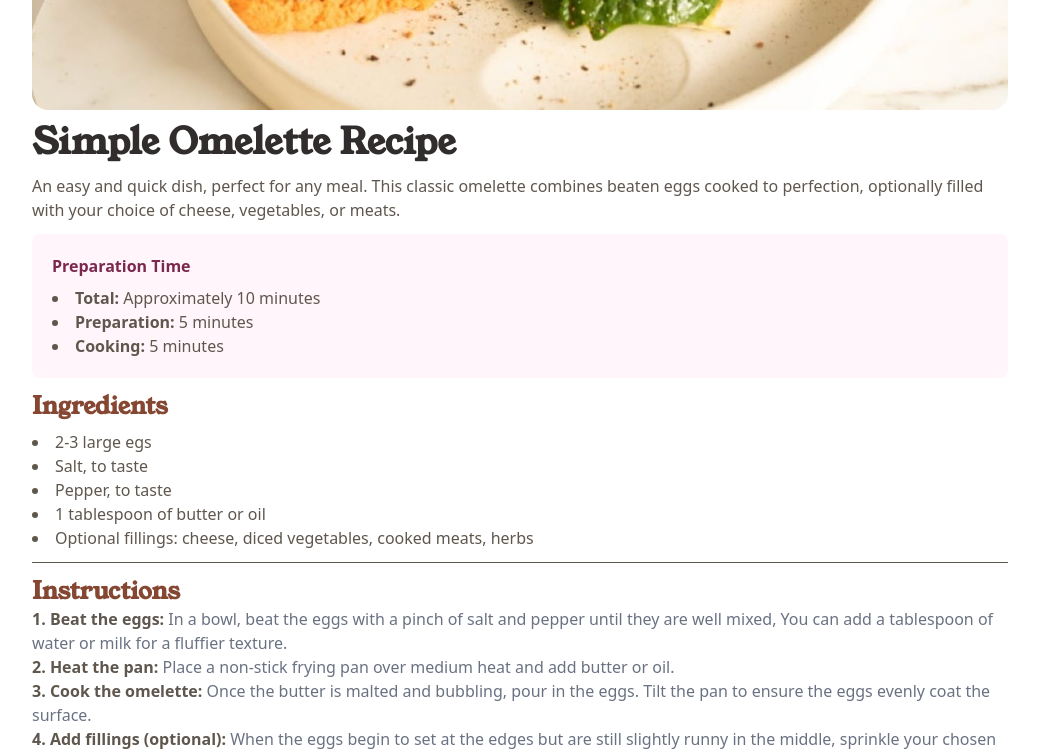
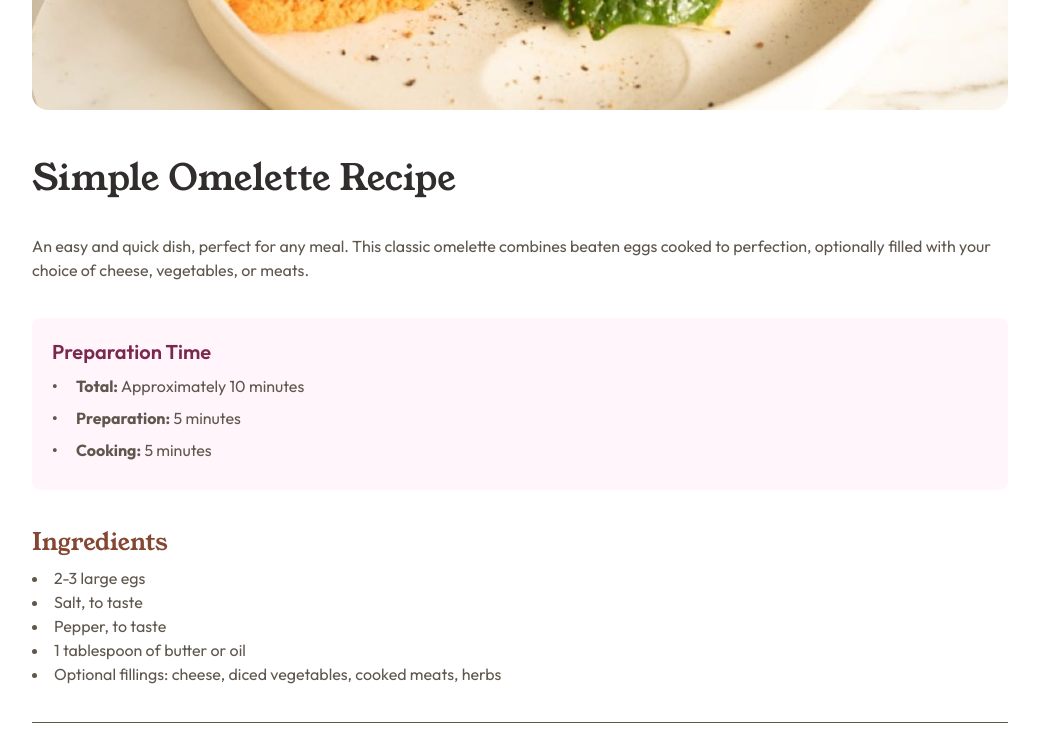
Before and after one commit to unphixedBug/test-cursor, a React (Vite) app: page / in a window 1280 px wide. Shown: the part 360-1115 px from the top of the page, without its empty margins (120-1159 px from the left). Built offline with nearby package versions, Linux system fonts and the light colour scheme.

Commit message:
Preparation time finished

```diff
--- a/src/components/elements/Instructions.tsx
+++ b/src/components/elements/Instructions.tsx
@@ -8,7 +8,7 @@ export default function Instructions({
   details,
 }: InstructionsProps) {
   return (
-    <li className="list-decimal list-inside font-bold">
+    <li className="list-decimal list-outside font-bold">
       {instruction}:
       {details && <span className="text-gray-500 font-medium"> {details}</span>}
     </li>
--- a/src/components/elements/Title.tsx
+++ b/src/components/elements/Title.tsx
@@ -6,7 +6,7 @@ interface TitleProps {
 }
 
 export default function Title({ content, titleLevel }: TitleProps) {
-  const titleClass = clsx("font-bold font-family-young-serif", {
+  const titleClass = clsx("font-family-young-serif", {
     "text-stone-900 text-4xl": titleLevel === 1,
     "color-brown-800 text-2xl text-brown-800": titleLevel === 2,
   });
--- a/src/components/sections/PreparationTimeSection.tsx
+++ b/src/components/sections/PreparationTimeSection.tsx
@@ -3,8 +3,8 @@ import PrepTimeElems from "../elements/PrepTimeElems";
 export default function PreparationTimeSection() {
   return (
     <div className="flex flex-col gap-2 bg-rose-50 p-5 rounded-lg">
-      <h3 className="text-rose-800 font-bold">Preparation Time</h3>
-      <ul className="list-disc list-inside">
+      <h3 className="text-rose-800 font-semibold text-xl">Preparation Time</h3>
+      <ul className="custom-bullet-list">
         <PrepTimeElems section="Total" time="Approximately 10 minutes" />
         <PrepTimeElems section="Preparation" time="5 minutes" />
         <PrepTimeElems section="Cooking" time="5 minutes" />
--- a/src/components/styles/Layout.tsx
+++ b/src/components/styles/Layout.tsx
@@ -1,5 +1,7 @@
 export default function Layout({ children }: { children: React.ReactNode }) {
   return (
-    <div className="flex flex-col px-6 gap-3 text-stone-600">{children}</div>
+    <div className="flex flex-col px-6 gap-6 md:gap-9 text-stone-600 my-6 md:my-9 font-family-outfit">
+      {children}
+    </div>
   );
 }
--- a/src/index.css
+++ b/src/index.css
@@ -38,3 +38,22 @@
     @apply text-2xl font-bold;
   }
 }
+
+/* style custom listes à puces */
+.custom-bullet-list {
+  list-style: none;
+  padding-left: 0;
+}
+
+.custom-bullet-list li {
+  position: relative;
+  padding-left: 1.5em;
+  margin-bottom: 0.5em;
+}
+
+.custom-bullet-list li::before {
+  content: "•";
+  position: absolute;
+  left: 0;
+  font-weight: bold;
+}
```
